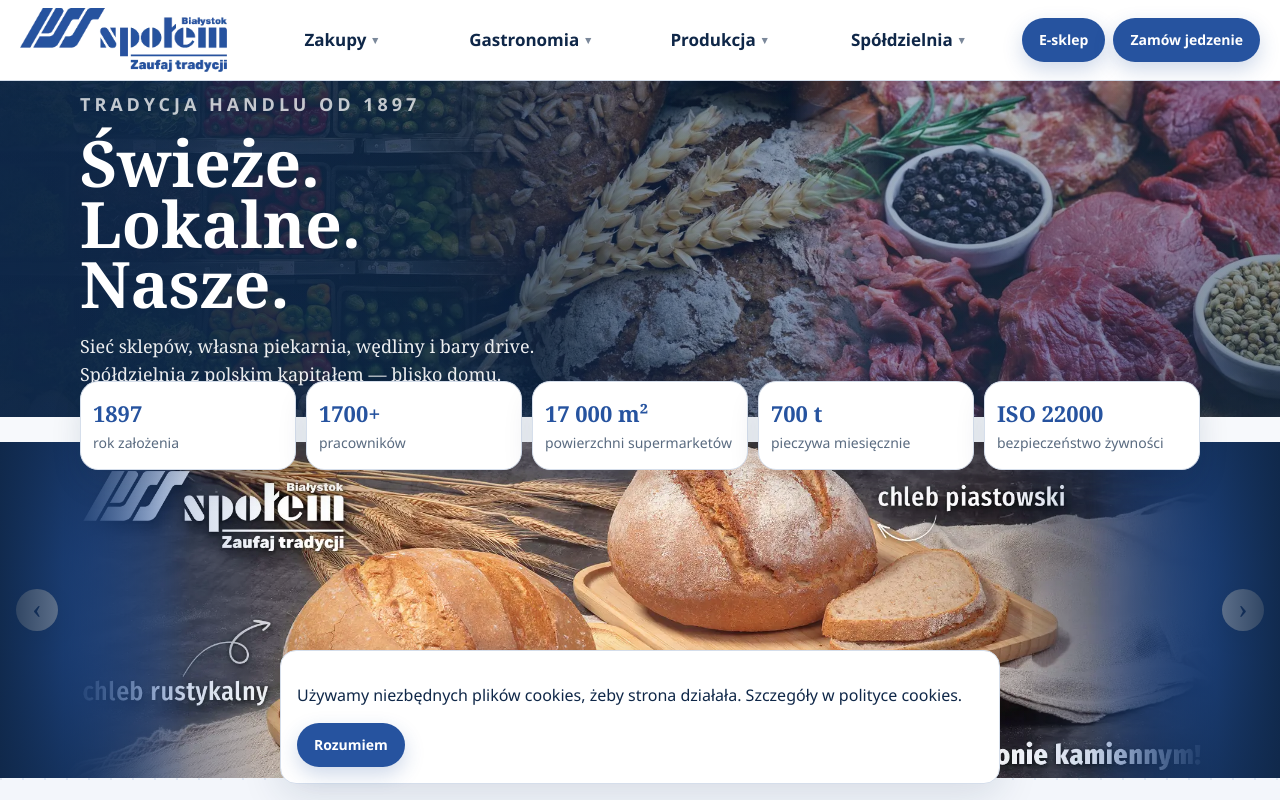
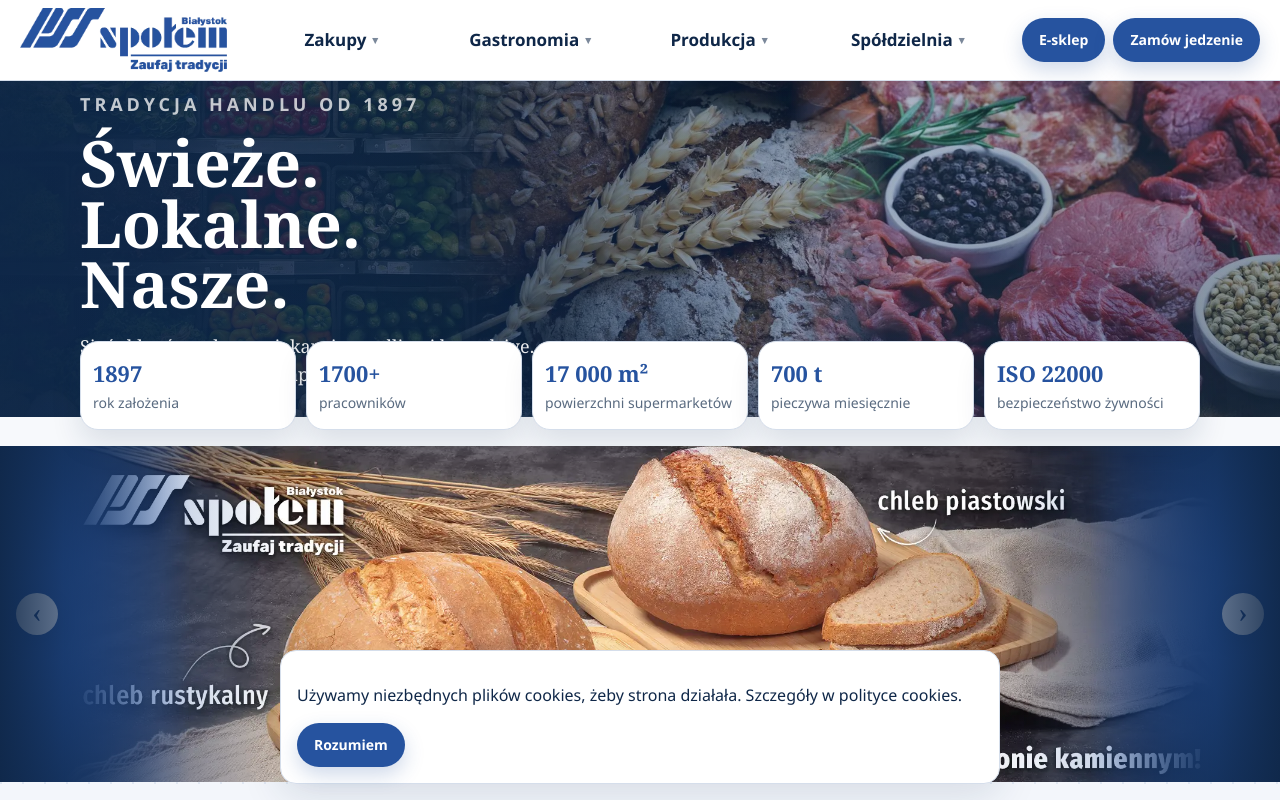
Before and after one commit to adbednarczyk-ship-it/pss-spolem-bialystok, a Next.js app: page / in a window 1280 px wide. Shown: the top 800 px of the page. Built offline with nearby package versions, Linux system fonts and the light colour scheme.

Commit message:
Kwadraty statystyk wyżej na hero, mniej na slider

```diff
--- a/app/globals.css
+++ b/app/globals.css
@@ -231,8 +231,8 @@ button, input, select, textarea { font: inherit; }
 .hero h1 { font-size: clamp(34px, 6vw, 64px); line-height: .95; margin: 0 0 12px; max-width: 14ch; }
 .hero p { max-width: 46ch; font-size: 18px; opacity: .92; }
 .hero-actions { display: flex; gap: 10px; flex-wrap: wrap; margin-top: 24px; }
-.spotlight { margin-top: -36px; }
-.spotlight .stats { margin: 0 0 -28px; }
+.spotlight { margin-top: -76px; }
+.spotlight .stats { margin: 0 0 16px; }
 .slider { width: 100%; margin: 0; position: relative; z-index: 2; }
 .slider-frame { position: relative; width: 100%; }
 .slider-slide {
```
